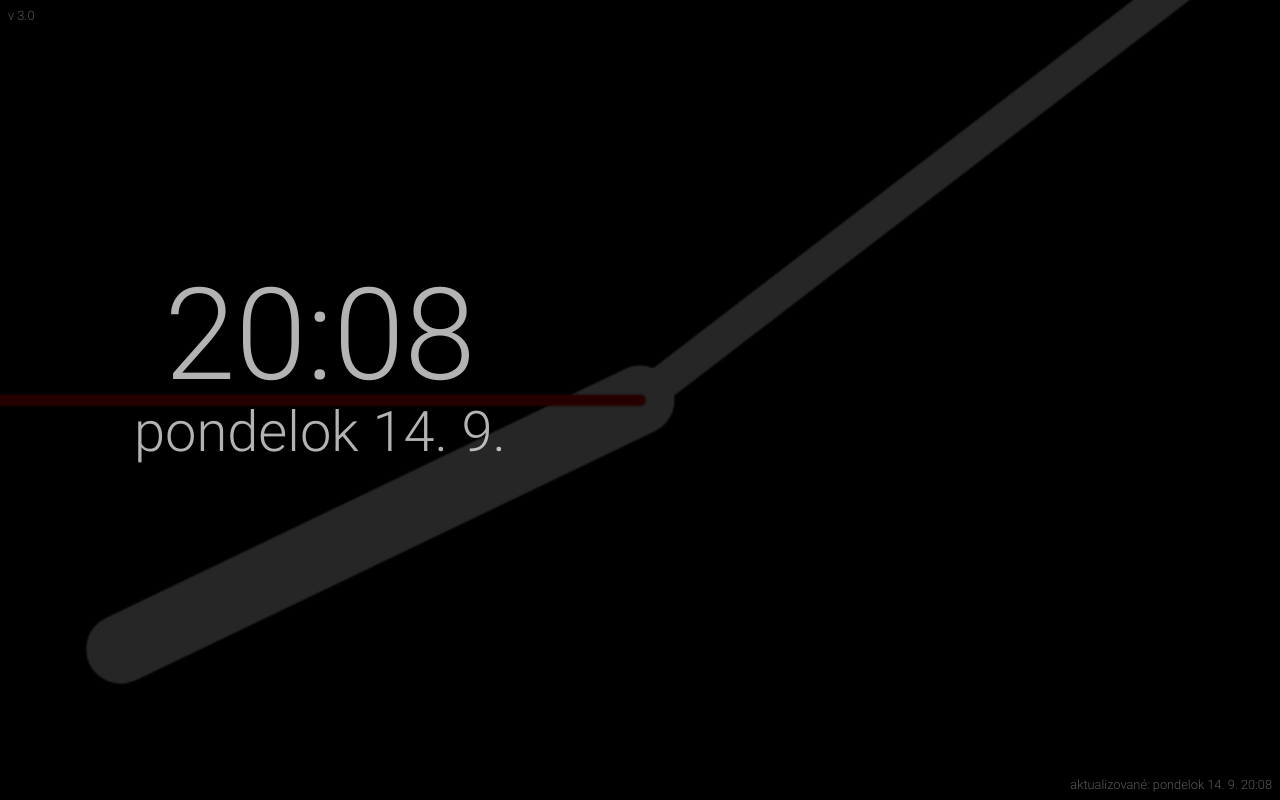
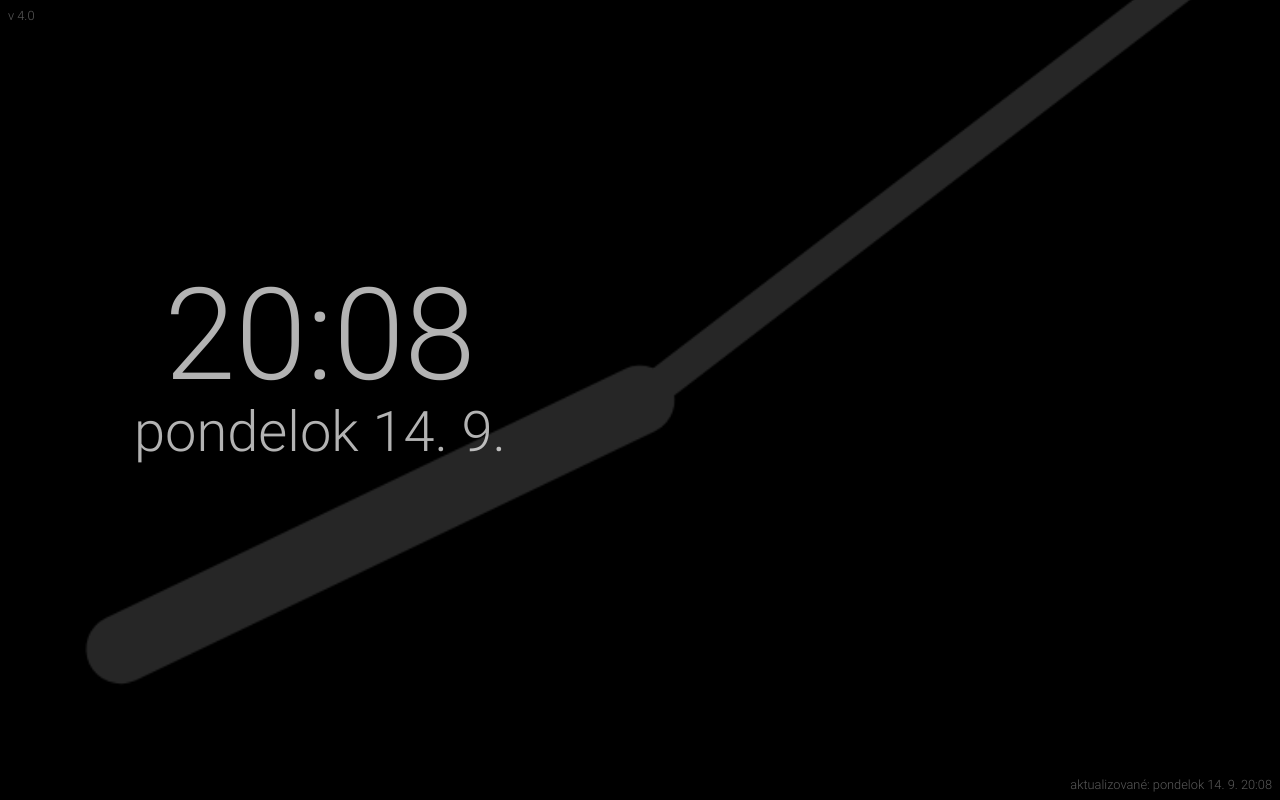
Before and after one commit to LubosKadasi/TabletClocks, a plain HTML site: page index.html in a window 1280 px wide. Drawn offline with Linux system fonts and the light colour scheme; no server answers.

Commit message:
optimize

```diff
--- a/index.html
+++ b/index.html
@@ -21,7 +21,7 @@
 </head>
 <body>
 
-    <header id="header">v 3.0</header>
+    <header id="header">v 4.0</header>
 
     <main>
 
@@ -45,7 +45,7 @@
 
     <footer id="footer"></footer>
 
-    <script src="scripts/scripts.js?v=003"></script>
+    <script src="scripts/scripts.js?v=004"></script>
 
 </body>
 </html>
--- a/scripts/scripts.js
+++ b/scripts/scripts.js
@@ -87,8 +87,8 @@ function drawTime(ctx, radius){
     minute=(minute*Math.PI/30)+(second*Math.PI/(30*60));
     drawHand(ctx, minute, radius*0.8, radius*0.03, '#fff');
     // second
-    second=(second*Math.PI/30);
-    drawHand(ctx, second, radius*0.9, radius*0.01, '#f00');
+    //second=(second*Math.PI/30);
+    //drawHand(ctx, second, radius*0.9, radius*0.01, '#f00');
 }
 
 function drawHand(ctx, pos, length, width, color) {
```
